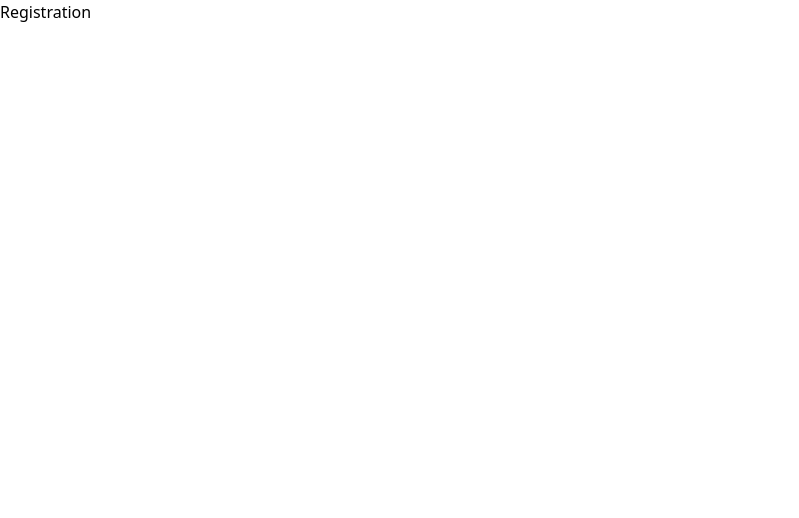
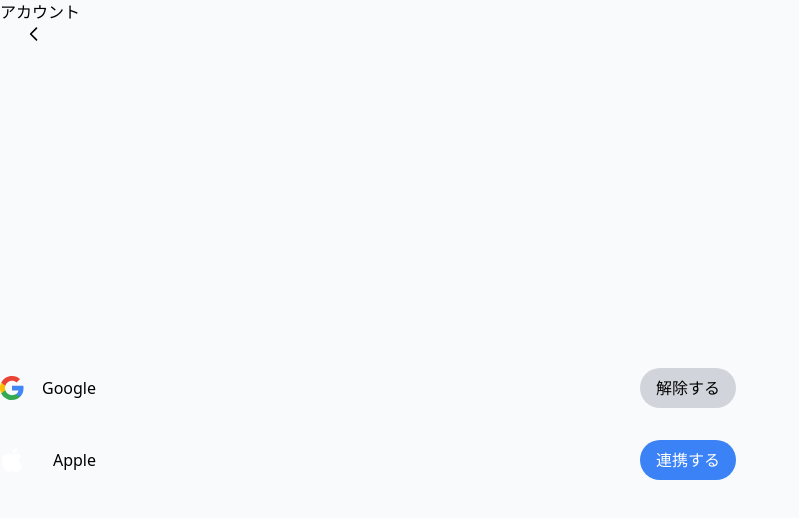
Before and after one commit to qin-salon/qin-memo, a Next.js app: page /registration in a window 1280 px wide. Shown: the top 518 px of the page, without its empty margins (0-799 px from the left). Built offline with nearby package versions, Linux system fonts and the light colour scheme.

Commit message:
🚧 1st commit

```diff
--- a/src/pages/registration.tsx
+++ b/src/pages/registration.tsx
@@ -1,7 +1,41 @@
 import type { NextPage } from "next";
+import { AppleIcon } from "src/components/icon/AppleIcon";
+import { ChevronLeft } from "src/components/icon/ChevronLeft";
+import { GoogleIcon } from "src/components/icon/GoogleIcon";
+import { Button } from "src/components/shared/Button";
 
 const Registration: NextPage = () => {
-  return <div>Registration</div>;
+  return (
+    <div className="bg-gray-50 w-screen h-screen">
+      <div className="flex">
+        <Button button id="backButton" bgColor="transparent" className="absolute left-2">
+          <ChevronLeft />
+        </Button>
+
+        <p>アカウント</p>
+      </div>
+      <div className="w-screen h-screen flex flex-col justify-center">
+        <div className="flex flex-row justify-between items-center w-88">
+          <div className="w-24 flex flex-row justify-between">
+            <GoogleIcon />
+            <p>Google</p>
+          </div>
+          <Button button id="releaseRegistration" bgColor="gray" className="w-24">
+            解除する
+          </Button>
+        </div>
+        <div className="flex flex-row justify-between items-center w-88">
+          <div className="w-24 flex flex-row justify-between">
+            <AppleIcon />
+            <p>Apple</p>
+          </div>
+          <Button button id="linkRegistration" bgColor="blue" className="w-24">
+            連携する
+          </Button>
+        </div>
+      </div>
+    </div>
+  );
 };
 
 export default Registration;
```
